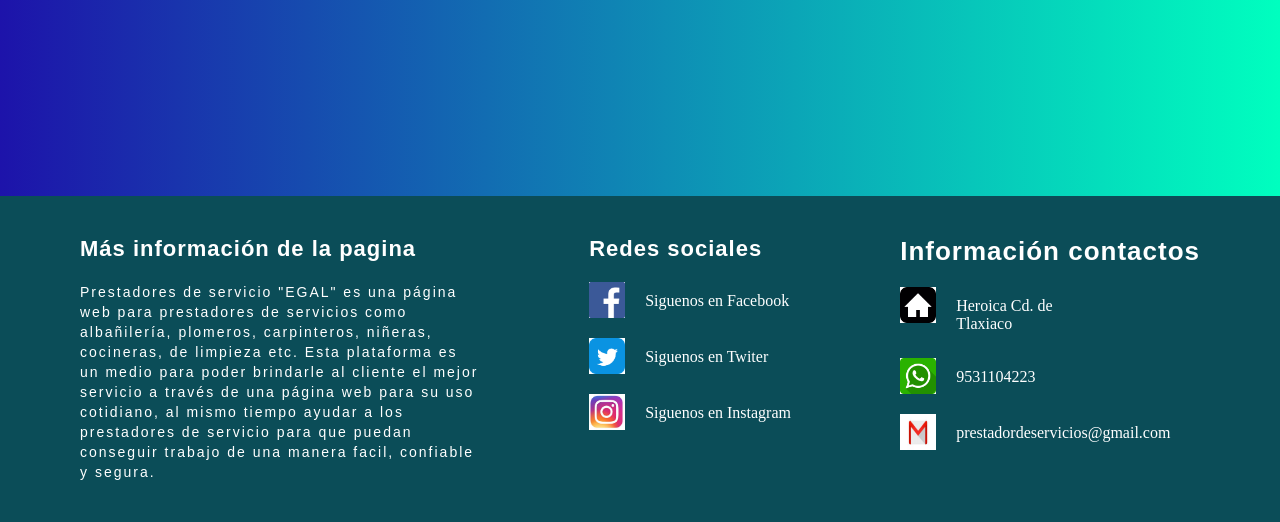
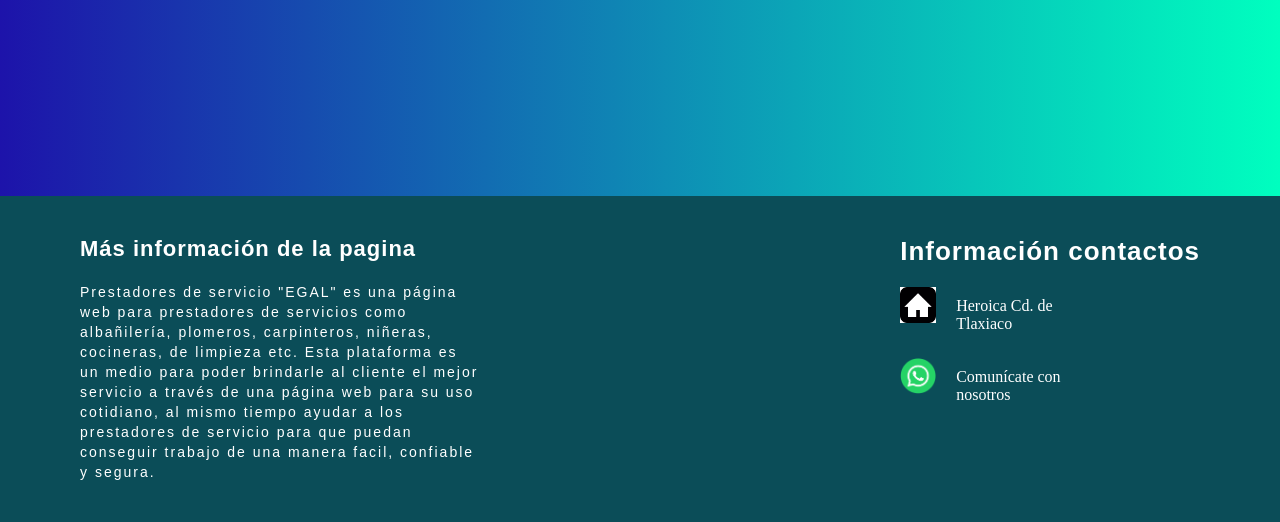
Before and after one commit to SistemasTecTlaxiaco/Fundamentos-Ing-software, a PHP site: page /sistema/recuperar.php in a window 1280 px wide. Shown: the part 604-1126 px from the top of the page. Run offline with PHP 8.4, Linux system fonts and the light colour scheme; data that the repository does not hold is empty.

Commit message:
Subiendo cambios

```diff
--- /dev/null
+++ b/sistema/css/estilowhatsapp.css
@@ -0,0 +1,18 @@
+.fab {
+    padding: 20px;
+    font-size: 30px;
+    width: 30px;
+    text-align: center;
+    text-decoration: none;
+    margin: 5px 2px;
+    border-radius: 50%;
+    }
+
+    .fab:hover {
+    opacity: 0.7;
+    }
+
+    .fa-whatsapp {
+    background: #45bbff;
+    color: white;
+}
--- a/sistema/includes/footer.php
+++ b/sistema/includes/footer.php
@@ -4,6 +4,7 @@
     <meta charset="UTF-8">
     <title>Footer Desing</title>
     <link rel="stylesheet" href="css/estilosfooter.css">
+    <link rel="stylesheet" href="css/estilowhatsapp.css">
     <meta name="viewport" content="width=device-width, user-scalable=no, initial-scale=1.0, maximum-scale=1.0, minimum-scale=1.0">
 </head>
 <body>
@@ -22,36 +23,19 @@
                     trabajo de una manera facil, confiable y segura.</p>
                 </div>
 
-                <div class="columna2">
-                    <h1>Redes sociales</h1>
-                    <div class="row">
-                        <img src="../img/facebook.png">
-                        <label>Siguenos en Facebook</label>
-                    </div>
-                    <div class="row">
-                        <img src="../img/twitter.png">
-                        <label>Siguenos en Twiter</label>
-                    </div>
-                    <div class="row">
-                        <img src="../img/instagram.jpg">
-                        <label>Siguenos en Instagram</label>
-                    </div>
-                </div>
-
                 <div class="Columna3">
                     <h1>Información contactos</h1>
+
                     <div class="row2">
-                        <img src="../img/casa.png">
+                        <a href="mapa.php"><img src="../img/casa.png" width="50" height="50"></a>
                         <label>Heroica Cd. de Tlaxiaco</label>
                     </div>
+
                     <div class="row2">
-                        <img src="../img/whatsapp.png">
-                        <label>9531104223</label>
-                    </div>
-                    <div class="row2">
-                        <img src="../img/gmaill.jpg">
-                        <label>prestadordeservicios@gmail.com</label>
-                    </div>
+                        <a href="https://api.whatsapp.com/send/?phone=+52%209515879097&text=Hola,%20Bienvenid@%20al%20sistema%20EGAL,%20en%20que%20podemos%20servirle." target="_blank">
+                            <img src="./img/logo-whatsapp.png" width="50" height="50">
+                        </a>
+                        <label>Comunícate con nosotros</label>
                 </div>
             </div>
         </div>
```
Also changed, not shown: sistema/mapa.php (added, +21 -0 lines), sistema/mensajes_env.php (deleted, +0 -24 lines), sistema/img/logo-whatsapp.png (added).
